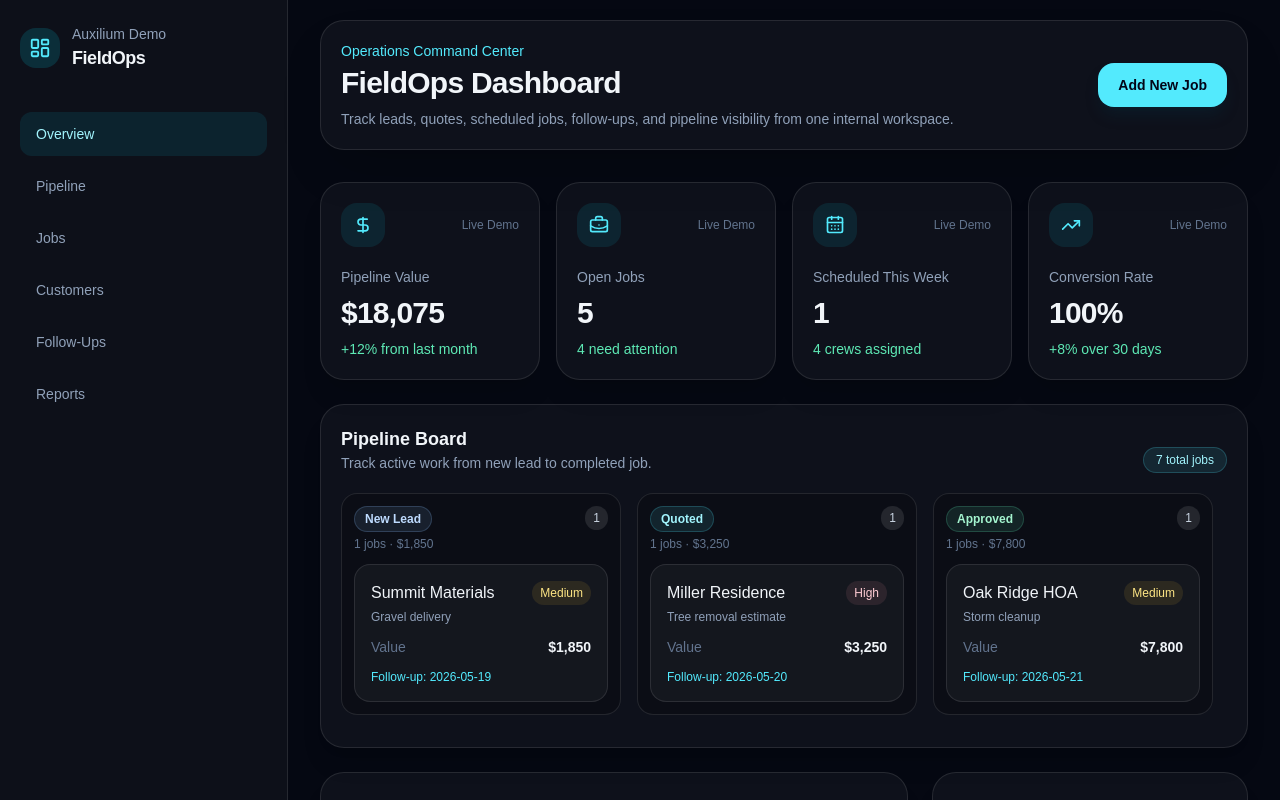
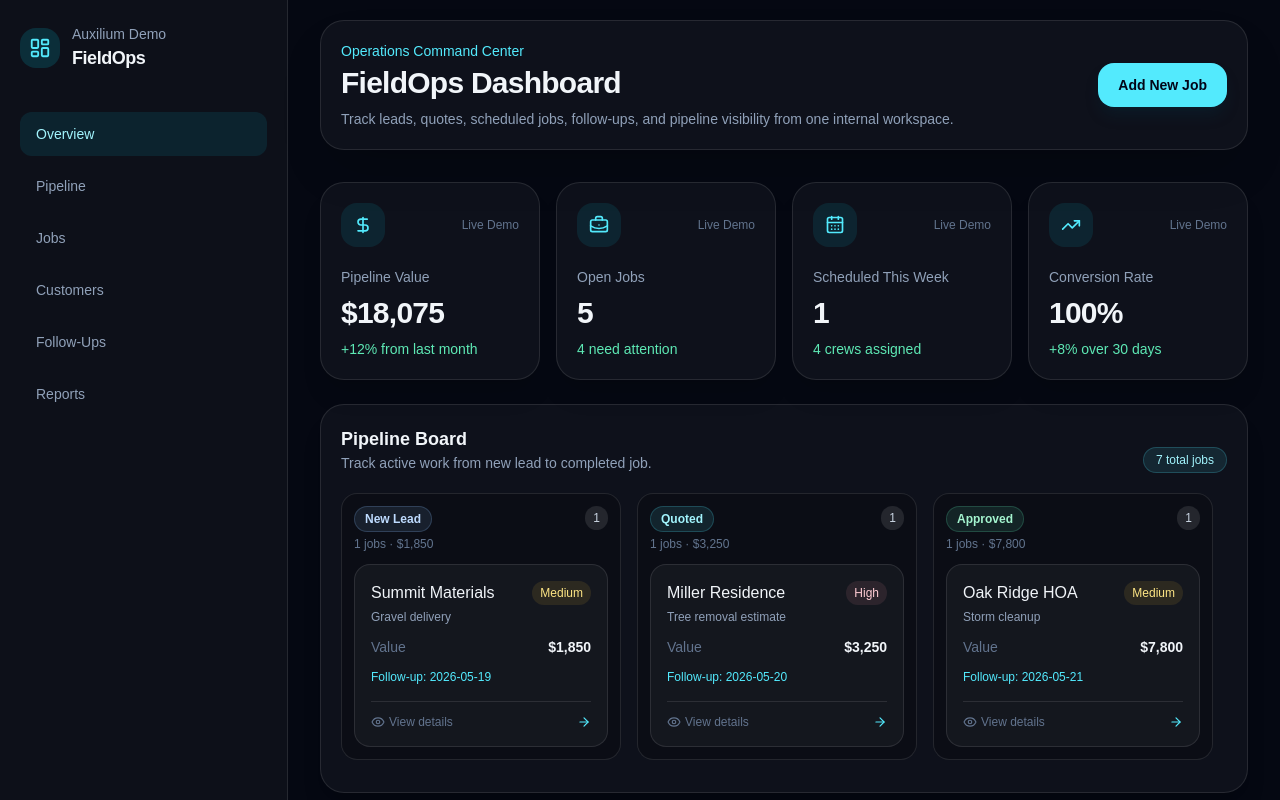
Before and after one commit to amerynseibold/fieldops-dashboard, a Next.js app: page / in a window 1280 px wide. Shown: the top 800 px of the page. Built offline with nearby package versions, Linux system fonts and the light colour scheme.

Commit message:
Add job card detail cues

```diff
--- a/src/features/fieldops/components/PipelineBoard.tsx
+++ b/src/features/fieldops/components/PipelineBoard.tsx
@@ -1,5 +1,6 @@
 "use client"
 
+import { ArrowRight, Eye } from "lucide-react"
 import { useState } from "react"
 
 import type { Job, JobStatus } from "../types"
@@ -64,6 +65,7 @@ export function PipelineBoard({ jobs }: PipelineBoardProps) {
                     >
                       {status}
                     </span>
+
                     <p className="mt-1 text-xs text-slate-500">
                       {statusJobs.length} jobs · {formatCurrency(columnValue)}
                     </p>
@@ -81,7 +83,7 @@ export function PipelineBoard({ jobs }: PipelineBoardProps) {
                         type="button"
                         key={job.id}
                         onClick={() => setSelectedJob(job)}
-                        className="w-full rounded-2xl border border-white/10 bg-white/[0.04] p-4 text-left transition hover:border-cyan-300/30 hover:bg-cyan-300/[0.04]"
+                        className="w-full cursor-pointer rounded-2xl border border-white/10 bg-white/[0.04] p-4 text-left transition hover:border-cyan-300/30 hover:bg-cyan-300/[0.04]"
                       >
                         <div className="mb-3 flex items-start justify-between gap-3">
                           <div>
@@ -94,11 +96,11 @@ export function PipelineBoard({ jobs }: PipelineBoardProps) {
                           </div>
 
                           <span
-                           className={`rounded-full px-2 py-1 text-xs font-medium ${getPriorityStyles(
-                               job.priority
-                           )}`}
-                           >
-                           {job.priority}
+                            className={`rounded-full px-2 py-1 text-xs font-medium ${getPriorityStyles(
+                              job.priority
+                            )}`}
+                          >
+                            {job.priority}
                           </span>
                         </div>
 
@@ -120,6 +122,15 @@ export function PipelineBoard({ jobs }: PipelineBoardProps) {
                             Scheduled: {job.scheduledDate}
                           </p>
                         )}
+
+                        <div className="mt-4 flex items-center justify-between border-t border-white/10 pt-3 text-xs text-slate-500">
+                          <span className="inline-flex items-center gap-1">
+                            <Eye size={14} />
+                            View details
+                          </span>
+
+                          <ArrowRight size={14} className="text-cyan-300" />
+                        </div>
                       </button>
                     ))
                   ) : (
```
